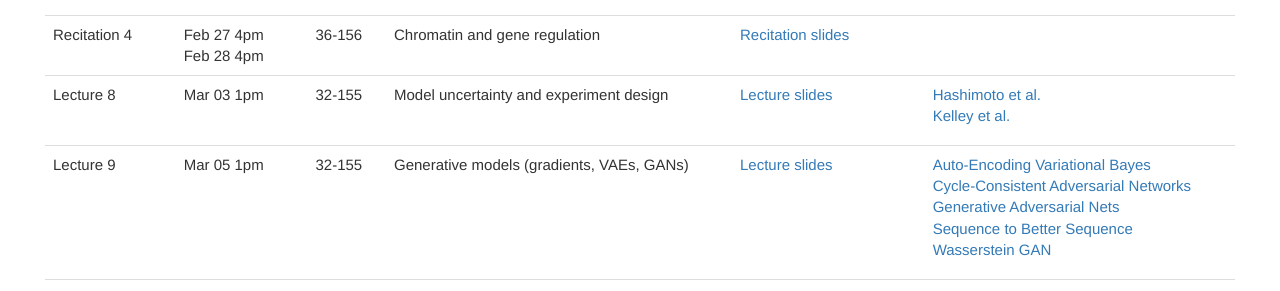
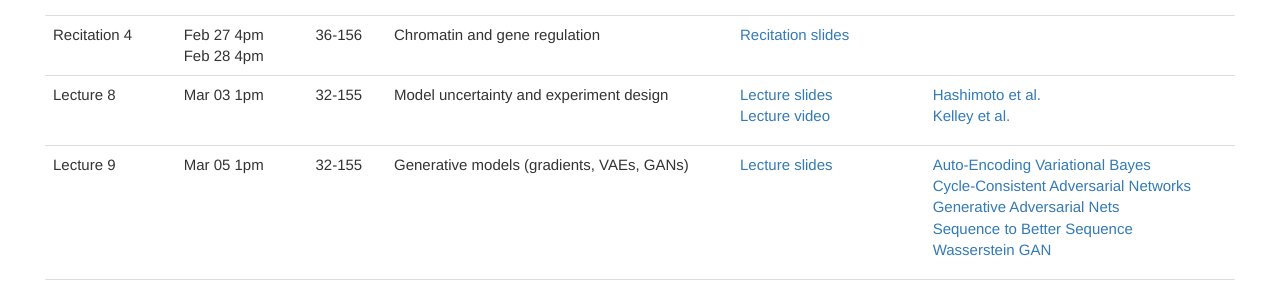
Before and after one commit to mit6874/mit6874.github.io, a Jekyll site: the page built from index.html, in a window 1280 px wide and 900 px high, scrolled down 1748 px. Shown: the part 153-444 px from the top of the window. Built offline with Jekyll 4.4.1, drawn with Linux system fonts in a browser that asks for light colours; nearby versions of some CDN libraries.

Commit message:
L08 lecture video

```diff
--- a/index.html
+++ b/index.html
@@ -238,6 +238,7 @@
             <td>
 		        <ul>
                     <li><a href="assets/sp2020/slides/L08.pdf">Lecture slides</a></li>
+                    <li><a href="https://youtu.be/haKWeEQ00Zg">Lecture video</a></li>
                 </ul>
             </td>
             <td>
```
